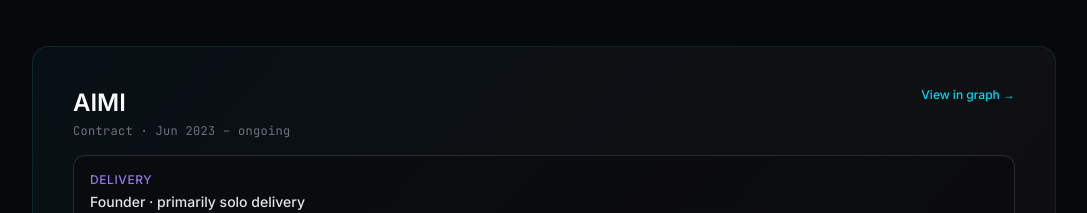
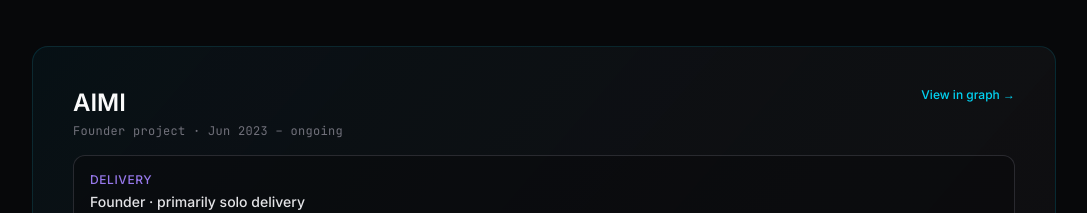
Before and after one commit to Programproductions/pete-whelan, a React (Vite) app: page / in a window 1280 px wide. Shown: the part 4040-4253 px from the top of the page, without its empty margins (96-1183 px from the left). Built offline with nearby package versions, Linux system fonts and the light colour scheme; what @react-pdf/renderer would draw is missing.

Commit message:
copy: AIMI engagement as Founder project, not Contract
Co-authored-by: Program Productions <Programproductions@users.noreply.github.com>

```diff
--- a/src/data/cvContent.ts
+++ b/src/data/cvContent.ts
@@ -320,7 +320,7 @@ export const resumeExperience: ResumeRole[] = [
   {
     id: 'aimi',
     headline: 'Founder & Solutions Architect — AIMI',
-    context: 'Contract · Jun 2023 – ongoing · Program Music Ltd · Private beta, invite only',
+    context: 'Founder project · Jun 2023 – ongoing · Program Music Ltd · Private beta, invite only',
     bullets: [
       'Music-rights intelligence — LLM + vector catalogue matching and guided creator dispute workflows.',
       'Multi-tenant GCP and Firebase platform; primary architect and hands-on builder.',
--- a/src/data/engagements.ts
+++ b/src/data/engagements.ts
@@ -36,7 +36,7 @@ export const companyEngagements: Record<string, CompanyEngagement> = {
 export const projectEngagements: Record<string, ProjectEngagement> = {
   aimi: {
     clientCompanyId: 'program-music',
-    contractLength: 'Contract',
+    contractLength: 'Founder project',
     startDate: 'Jun 2023',
     endDate: 'ongoing',
     phase: 'Private beta — invite only',
```
